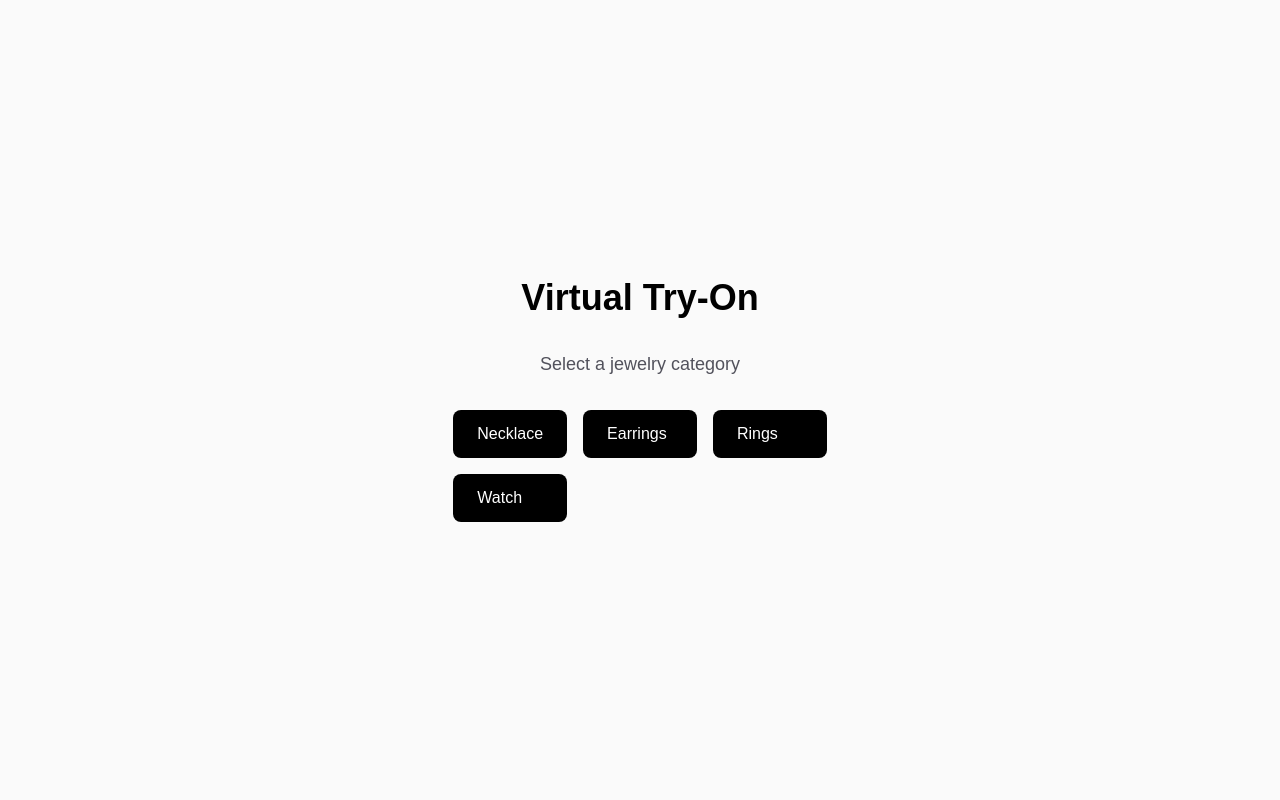
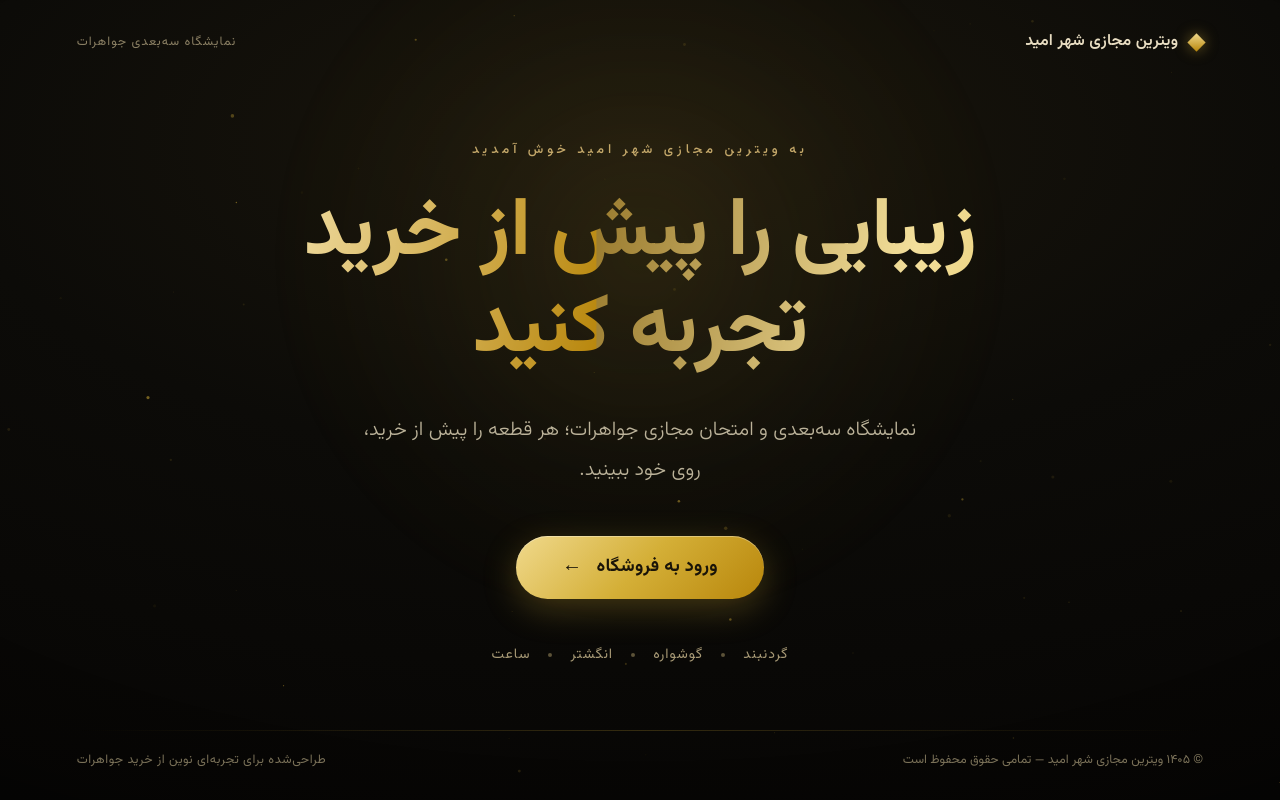
Before and after one commit to hessam72/vto-store, a Next.js app: page / in a window 1280 px wide. Built offline with nearby package versions, Linux system fonts and the light colour scheme.

Commit message:
added landing page

```diff
--- /dev/null
+++ b/app/page-old.tsx
@@ -0,0 +1,35 @@
+import Link from 'next/link';
+
+const CATEGORIES = [
+  { id: 'necklace', label: 'Necklace' },
+  { id: 'earrings', label: 'Earrings' },
+  { id: 'rings', label: 'Rings' },
+  { id: 'watch', label: 'Watch' },
+];
+
+export default function Home() {
+  return (
+    <div className="min-h-screen flex items-center justify-center bg-zinc-50 dark:bg-black">
+      <div className="flex flex-col items-center gap-8">
+        <h1 className="text-4xl font-bold text-black dark:text-white">
+          Virtual Try-On
+        </h1>
+        <p className="text-lg text-zinc-600 dark:text-zinc-400">
+          Select a jewelry category
+        </p>
+
+        <div className="grid grid-cols-2 md:grid-cols-3 gap-4">
+          {CATEGORIES.map((cat) => (
+            <Link
+              key={cat.id}
+              href={`/vto/${cat.id}`}
+              className="px-6 py-3 bg-black text-white dark:bg-white dark:text-black rounded-lg font-medium hover:opacity-80 transition"
+            >
+              {cat.label}
+            </Link>
+          ))}
+        </div>
+      </div>
+    </div>
+  );
+}
--- /dev/null
+++ b/app/page.module.css
@@ -0,0 +1,279 @@
+.root {
+  position: relative;
+  width: 100%;
+  min-height: 100vh;
+  overflow: hidden;
+  display: flex;
+  flex-direction: column;
+  color: #e8e2d4;
+  background: radial-gradient(120% 90% at 50% 18%, #1a160c 0%, #0c0b08 45%, #060504 100%);
+}
+
+/* ambient gold glow */
+.glow {
+  position: absolute;
+  top: 32%;
+  left: 50%;
+  width: 760px;
+  height: 760px;
+  max-width: 120vw;
+  border-radius: 50%;
+  background: radial-gradient(
+    circle,
+    rgba(212, 175, 55, 0.16) 0%,
+    rgba(212, 175, 55, 0.05) 38%,
+    rgba(212, 175, 55, 0) 68%
+  );
+  filter: blur(8px);
+  pointer-events: none;
+  z-index: 0;
+  animation: lp-glow 9s ease-in-out infinite;
+}
+
+.canvas {
+  position: absolute;
+  inset: 0;
+  width: 100%;
+  height: 100%;
+  z-index: 1;
+  pointer-events: none;
+}
+
+.vignette {
+  position: absolute;
+  inset: 0;
+  z-index: 2;
+  pointer-events: none;
+  background: radial-gradient(130% 100% at 50% 40%, rgba(0, 0, 0, 0) 55%, rgba(0, 0, 0, 0.55) 100%);
+}
+
+/* header */
+.header {
+  position: relative;
+  z-index: 3;
+  display: flex;
+  align-items: center;
+  justify-content: space-between;
+  padding: 30px 6vw;
+  animation: lp-fadeIn 1.1s ease both;
+}
+
+.logo {
+  display: flex;
+  align-items: center;
+  gap: 12px;
+}
+
+.mark {
+  display: inline-block;
+  width: 13px;
+  height: 13px;
+  background: linear-gradient(135deg, #f0d98c, #b8860b);
+  transform: rotate(45deg);
+  box-shadow: 0 0 14px rgba(212, 175, 55, 0.5);
+}
+
+.brand {
+  font-size: 16px;
+  font-weight: 600;
+  letter-spacing: 0.2px;
+  color: #e8ddc2;
+}
+
+.headerNote {
+  font-size: 12.5px;
+  font-weight: 400;
+  letter-spacing: 1px;
+  color: #8a7f63;
+}
+
+/* hero */
+.main {
+  position: relative;
+  z-index: 3;
+  flex: 1;
+  display: flex;
+  flex-direction: column;
+  align-items: center;
+  justify-content: center;
+  text-align: center;
+  padding: 40px 6vw 24px;
+}
+
+.kicker {
+  font-size: 13px;
+  font-weight: 500;
+  letter-spacing: 4px;
+  color: #c4a86a;
+  margin-bottom: 26px;
+  opacity: 0;
+  animation: lp-fadeUp 0.9s ease 0.15s both;
+}
+
+.title {
+  margin: 0;
+  font-weight: 700;
+  line-height: 1.18;
+  font-size: clamp(38px, 6.4vw, 84px);
+  letter-spacing: -0.5px;
+  background: linear-gradient(
+    100deg,
+    #9a7b2e 0%,
+    #f3df9b 24%,
+    #d4af37 48%,
+    #fbeec0 70%,
+    #b8860b 100%
+  );
+  background-size: 200% auto;
+  -webkit-background-clip: text;
+  background-clip: text;
+  color: transparent;
+  animation: lp-shimmer 7s linear infinite, lp-fadeUp 1s ease 0.28s both;
+}
+
+.subtitle {
+  margin: 30px 0 0;
+  max-width: 560px;
+  font-size: clamp(16px, 2vw, 20px);
+  font-weight: 300;
+  line-height: 2;
+  color: #bcb39a;
+  opacity: 0;
+  animation: lp-fadeUp 1s ease 0.42s both;
+}
+
+.cta {
+  position: relative;
+  overflow: hidden;
+  display: inline-flex;
+  align-items: center;
+  gap: 14px;
+  margin-top: 46px;
+  padding: 18px 46px;
+  border-radius: 999px;
+  background: linear-gradient(135deg, #f0d98c 0%, #d4af37 50%, #b8860b 100%);
+  color: #1a1408;
+  font-size: 18px;
+  font-weight: 700;
+  letter-spacing: 0.3px;
+  text-decoration: none;
+  box-shadow: 0 10px 34px rgba(212, 175, 55, 0.28), inset 0 1px 0 rgba(255, 255, 255, 0.35);
+  transition: transform 0.35s cubic-bezier(0.2, 0.8, 0.2, 1), box-shadow 0.35s ease;
+  opacity: 0;
+  animation: lp-fadeUp 1s ease 0.56s both;
+}
+
+.cta:hover {
+  transform: translateY(-3px);
+  box-shadow: 0 18px 46px rgba(212, 175, 55, 0.45), inset 0 1px 0 rgba(255, 255, 255, 0.45);
+}
+
+.ctaArrow {
+  font-size: 20px;
+  line-height: 1;
+  transform: translateY(-1px);
+}
+
+.cats {
+  display: flex;
+  align-items: center;
+  flex-wrap: wrap;
+  justify-content: center;
+  gap: 18px;
+  margin-top: 46px;
+  opacity: 0;
+  animation: lp-fadeUp 1s ease 0.7s both;
+}
+
+.catItem {
+  display: inline-flex;
+  align-items: center;
+  gap: 18px;
+}
+
+.cat {
+  font-size: 14px;
+  font-weight: 400;
+  letter-spacing: 1px;
+  color: #a89a76;
+}
+
+.dot {
+  width: 4px;
+  height: 4px;
+  border-radius: 50%;
+  background: #5c5238;
+}
+
+/* footer */
+.footer {
+  position: relative;
+  z-index: 3;
+  padding: 24px 6vw 30px;
+  animation: lp-fadeIn 1.4s ease 0.8s both;
+}
+
+.rule {
+  height: 1px;
+  width: 100%;
+  margin-bottom: 20px;
+  background: linear-gradient(
+    90deg,
+    rgba(212, 175, 55, 0) 0%,
+    rgba(212, 175, 55, 0.22) 50%,
+    rgba(212, 175, 55, 0) 100%
+  );
+}
+
+.footerRow {
+  display: flex;
+  align-items: center;
+  justify-content: space-between;
+  flex-wrap: wrap;
+  gap: 12px;
+  font-size: 12.5px;
+  color: #7a7158;
+}
+
+.footerNote {
+  letter-spacing: 0.5px;
+}
+
+/* animations */
+@keyframes lp-shimmer {
+  to {
+    background-position: 200% center;
+  }
+}
+
+@keyframes lp-fadeUp {
+  from {
+    opacity: 0;
+    transform: translateY(20px);
+  }
+  to {
+    opacity: 1;
+    transform: translateY(0);
+  }
+}
+
+@keyframes lp-fadeIn {
+  from {
+    opacity: 0;
+  }
+  to {
+    opacity: 1;
+  }
+}
+
+@keyframes lp-glow {
+  0%,
+  100% {
+    opacity: 0.45;
+    transform: translate(-50%, -50%) scale(1);
+  }
+  50% {
+    opacity: 0.7;
+    transform: translate(-50%, -50%) scale(1.06);
+  }
+}
--- a/app/page.tsx
+++ b/app/page.tsx
@@ -1,35 +1,158 @@
+'use client';
+
+import { useEffect, useRef } from 'react';
 import Link from 'next/link';
+import { Vazirmatn } from 'next/font/google';
+import styles from './page.module.css';
 
-const CATEGORIES = [
-  { id: 'necklace', label: 'Necklace' },
-  { id: 'earrings', label: 'Earrings' },
-  { id: 'rings', label: 'Rings' },
-  { id: 'watch', label: 'Watch' },
-];
+const vazirmatn = Vazirmatn({
+  subsets: ['arabic', 'latin'],
+  weight: ['200', '300', '400', '500', '600', '700', '800'],
+  display: 'swap',
+});
+
+const CATEGORIES = ['گردنبند', 'گوشواره', 'انگشتر', 'ساعت'];
+
+// ---- tweakables ----
+const STORE_URL = '/store';
+const SHOW_PARTICLES = true;
+const PARTICLE_DENSITY = 64;
+const GOLD = '#d4af37';
+
+type Particle = {
+  x: number;
+  y: number;
+  r: number;
+  s: number;
+  o: number;
+  tw: number;
+  ts: number;
+};
 
 export default function Home() {
+  const canvasRef = useRef<HTMLCanvasElement | null>(null);
+
+  useEffect(() => {
+    const canvas = canvasRef.current;
+    if (!canvas || !SHOW_PARTICLES) return;
+    const ctx = canvas.getContext('2d');
+    if (!ctx) return;
+
+    let w = 0;
+    let h = 0;
+    let dpr = 1;
+    let parts: Particle[] = [];
+    let raf = 0;
+
+    const seed = () => {
+      parts = Array.from({ length: PARTICLE_DENSITY }, () => ({
+        x: Math.random() * w,
+        y: Math.random() * h,
+        r: Math.random() * 1.5 + 0.3,
+        s: Math.random() * 0.25 + 0.04,
+        o: Math.random() * 0.5 + 0.08,
+        tw: Math.random() * Math.PI * 2,
+        ts: Math.random() * 0.03 + 0.008,
+      }));
+    };
+
+    const resize = () => {
+      dpr = Math.min(window.devicePixelRatio || 1, 2);
+      w = canvas.clientWidth;
+      h = canvas.clientHeight;
+      canvas.width = Math.max(1, w * dpr);
+      canvas.height = Math.max(1, h * dpr);
+      ctx.setTransform(dpr, 0, 0, dpr, 0, 0);
+      if (!parts.length) seed();
+    };
+
+    const tick = () => {
+      ctx.clearRect(0, 0, w, h);
+      for (const p of parts) {
+        p.y -= p.s;
+        p.tw += p.ts;
+        if (p.y < -6) {
+          p.y = h + 6;
+          p.x = Math.random() * w;
+        }
+        const o = p.o * (0.55 + 0.45 * Math.sin(p.tw));
+        ctx.globalAlpha = o;
+        ctx.fillStyle = GOLD;
+        ctx.beginPath();
+        ctx.arc(p.x, p.y, p.r, 0, Math.PI * 2);
+        ctx.fill();
+      }
+      ctx.globalAlpha = 1;
+      raf = requestAnimationFrame(tick);
+    };
+
+    resize();
+    window.addEventListener('resize', resize);
+    tick();
+
+    return () => {
+      cancelAnimationFrame(raf);
+      window.removeEventListener('resize', resize);
+    };
+  }, []);
+
   return (
-    <div className="min-h-screen flex items-center justify-center bg-zinc-50 dark:bg-black">
-      <div className="flex flex-col items-center gap-8">
-        <h1 className="text-4xl font-bold text-black dark:text-white">
-          Virtual Try-On
+    <div dir="rtl" className={`${vazirmatn.className} ${styles.root}`}>
+      {/* ambient gold glow */}
+      <div className={styles.glow} />
+
+      {/* particles */}
+      <canvas ref={canvasRef} className={styles.canvas} />
+
+      {/* vignette */}
+      <div className={styles.vignette} />
+
+      {/* header */}
+      <header className={styles.header}>
+        <div className={styles.logo}>
+          <span className={styles.mark} />
+          <span className={styles.brand}>ویترین مجازی شهر امید</span>
+        </div>
+        <span className={styles.headerNote}>نمایشگاه سه‌بعدی جواهرات</span>
+      </header>
+
+      {/* hero */}
+      <main className={styles.main}>
+        <div className={styles.kicker}>به ویترین مجازی شهر امید خوش آمدید</div>
+
+        <h1 className={styles.title}>
+          زیبایی را پیش از خرید
+          <br />
+          تجربه کنید
         </h1>
-        <p className="text-lg text-zinc-600 dark:text-zinc-400">
-          Select a jewelry category
+
+        <p className={styles.subtitle}>
+          نمایشگاه سه‌بعدی و امتحان مجازی جواهرات؛ هر قطعه را پیش از خرید، روی خود ببینید.
         </p>
 
-        <div className="grid grid-cols-2 md:grid-cols-3 gap-4">
-          {CATEGORIES.map((cat) => (
-            <Link
-              key={cat.id}
-              href={`/vto/${cat.id}`}
-              className="px-6 py-3 bg-black text-white dark:bg-white dark:text-black rounded-lg font-medium hover:opacity-80 transition"
-            >
-              {cat.label}
-            </Link>
+        <Link href={STORE_URL} className={styles.cta}>
+          <span>ورود به فروشگاه</span>
+          <span className={styles.ctaArrow}>&#8592;</span>
+        </Link>
+
+        <div className={styles.cats}>
+          {CATEGORIES.map((cat, i) => (
+            <span key={cat} className={styles.catItem}>
+              {i > 0 && <span className={styles.dot} />}
+              <span className={styles.cat}>{cat}</span>
+            </span>
           ))}
         </div>
-      </div>
+      </main>
+
+      {/* footer */}
+      <footer className={styles.footer}>
+        <div className={styles.rule} />
+        <div className={styles.footerRow}>
+          <span>© ۱۴۰۵ ویترین مجازی شهر امید — تمامی حقوق محفوظ است</span>
+          <span className={styles.footerNote}>طراحی‌شده برای تجربه‌ای نوین از خرید جواهرات</span>
+        </div>
+      </footer>
     </div>
   );
 }
```
